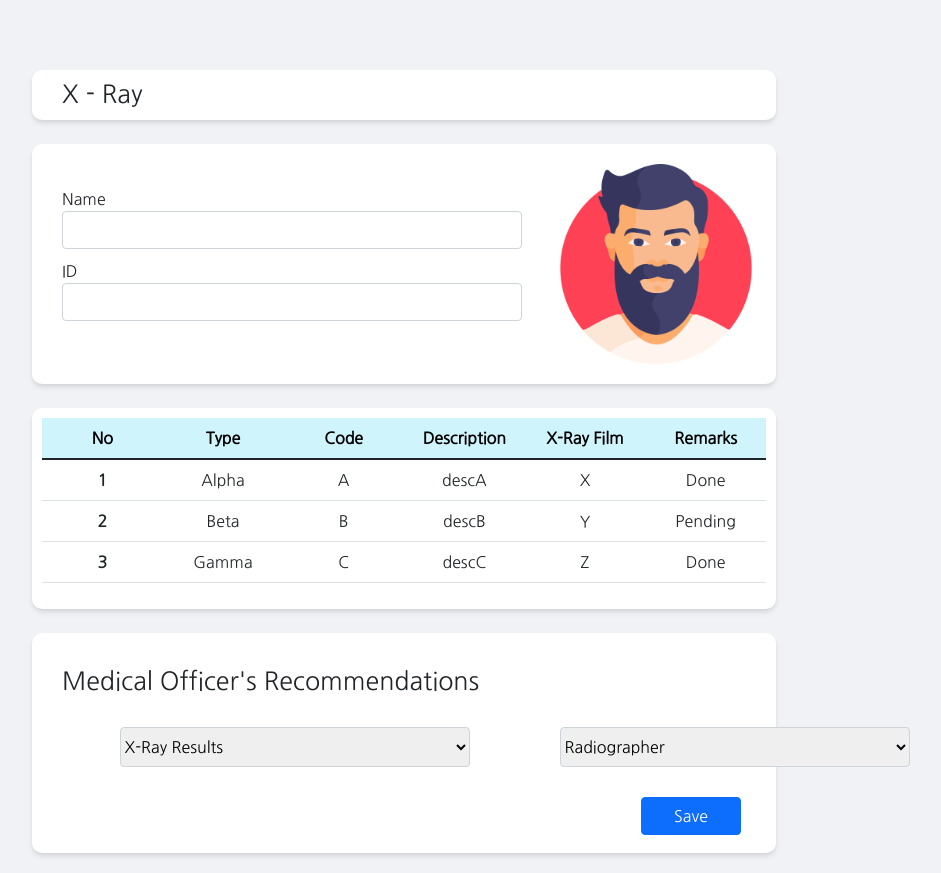
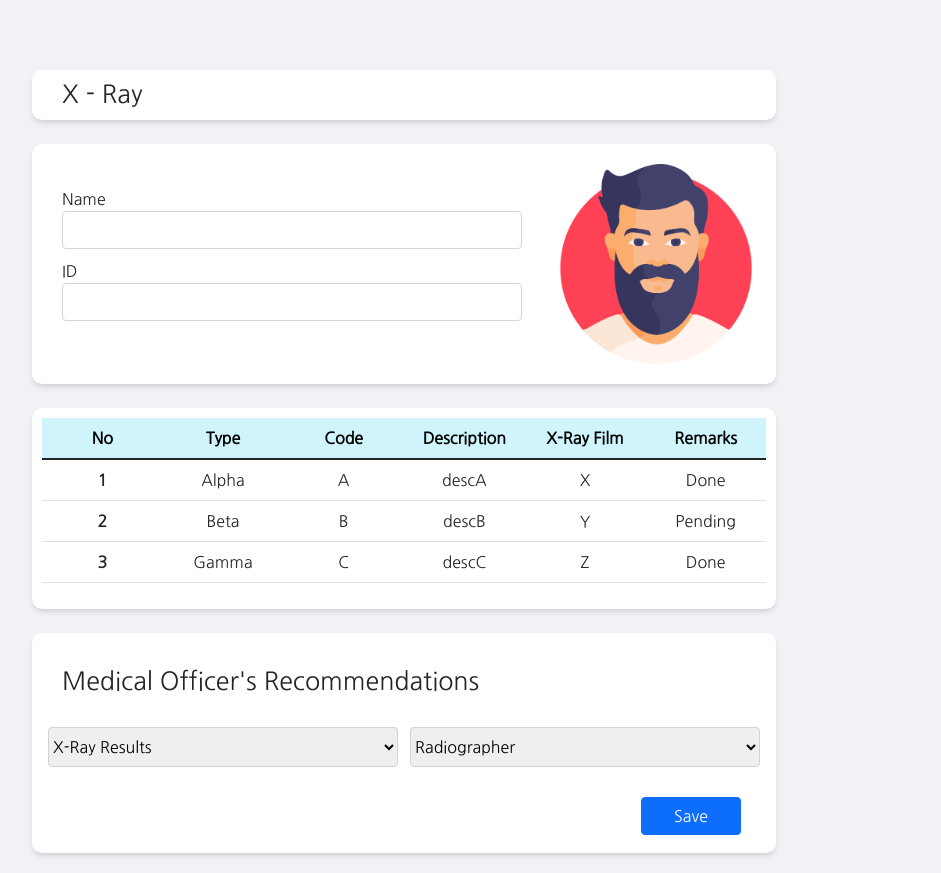
Before and after one commit to AnukaFonseka/Medisense, a React (Create React App) app in the folder management-ui/: page /xray in a window 1280 px wide. Shown: the whole page, without its empty margins (236-1177 px from the left). Built offline with nearby package versions, Linux system fonts and the light colour scheme.

Commit message:
Xray.jsx created

```diff
--- a/management-ui/src/views/Xray/Xray.jsx
+++ b/management-ui/src/views/Xray/Xray.jsx
@@ -88,7 +88,7 @@ const Xray = () => {
                     </div>
                     <div className="category-container-xray">
                         <div className="col">
-                            <select className="form--select" >
+                            <select className="form--select-1" >
                                 <option selected></option>
                                 <option value="" disabled selected>X-Ray Results</option>
                                 <option value="1">Pass</option>
@@ -97,7 +97,7 @@ const Xray = () => {
                         </div>
 
                         <div className="col">
-                            <select className="form--select">
+                            <select className="form--select-1">
                                 <option value="" disabled selected>Radiographer</option>
                                 <option value="1">Mr.Rohan</option>
                                 <option value="2">Mr.Mario</option>
--- a/management-ui/src/views/Xray/xray.css
+++ b/management-ui/src/views/Xray/xray.css
@@ -79,12 +79,10 @@ h1{
 .category-container-xray {
     padding-top: 30px;
     padding-bottom: 20px;
-    width: 880px;
     display: flex;
     flex-direction: row;
-    margin-right: 300px;
     justify-content: center;
-    align-items: flex-start;
+    align-items: center;
 }
 
 .category-box {
@@ -113,11 +111,10 @@ h1{
     border-radius: 0.25rem;
 }
 
-.form--select {
+.form--select-1 {
     color: black !important;
-    margin-left: 65px;
     width: 350px !important;
     height: 40px !important;
     border: 1px solid #ced4da;
     border-radius: 0.25rem;
-}
+}   border-radius: 0.25rem;
```
